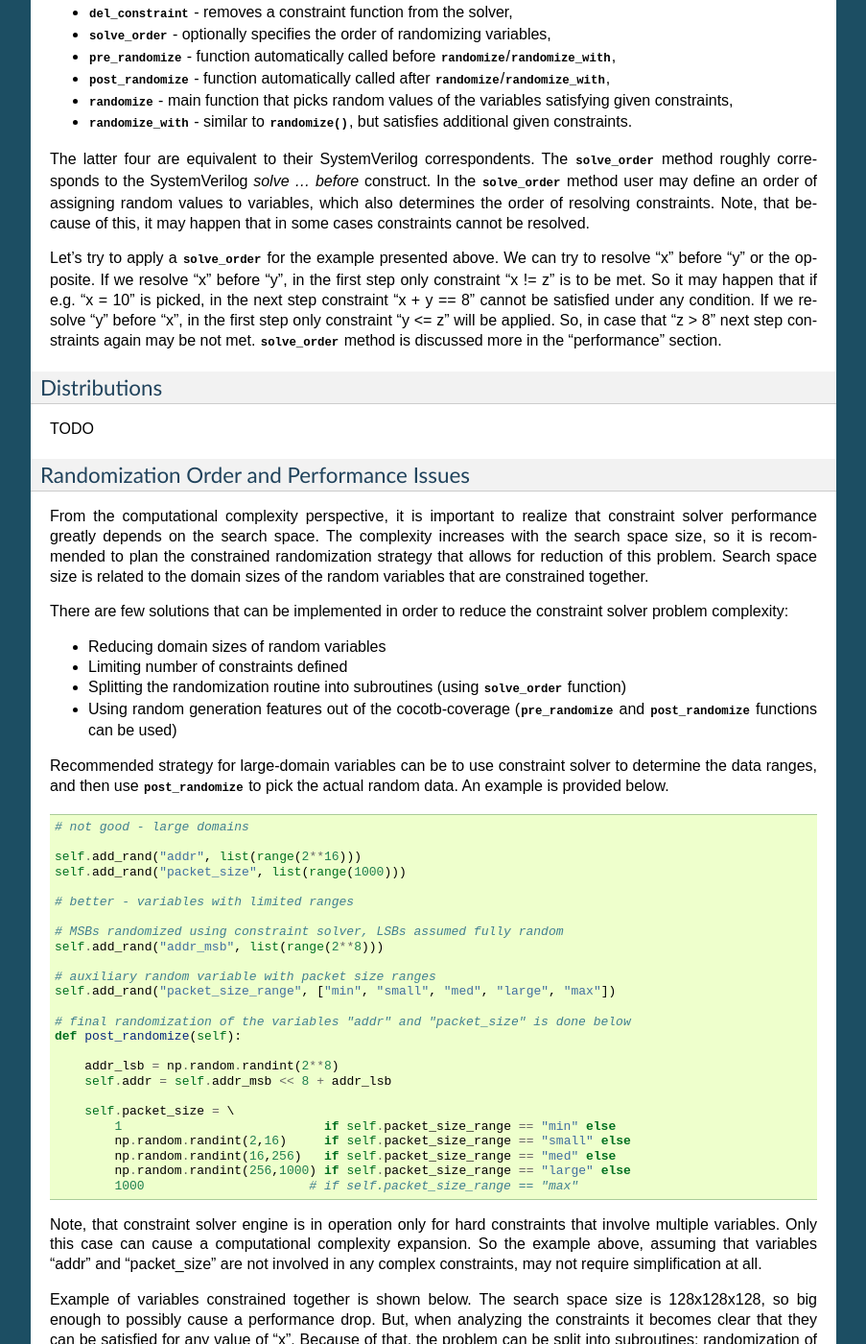
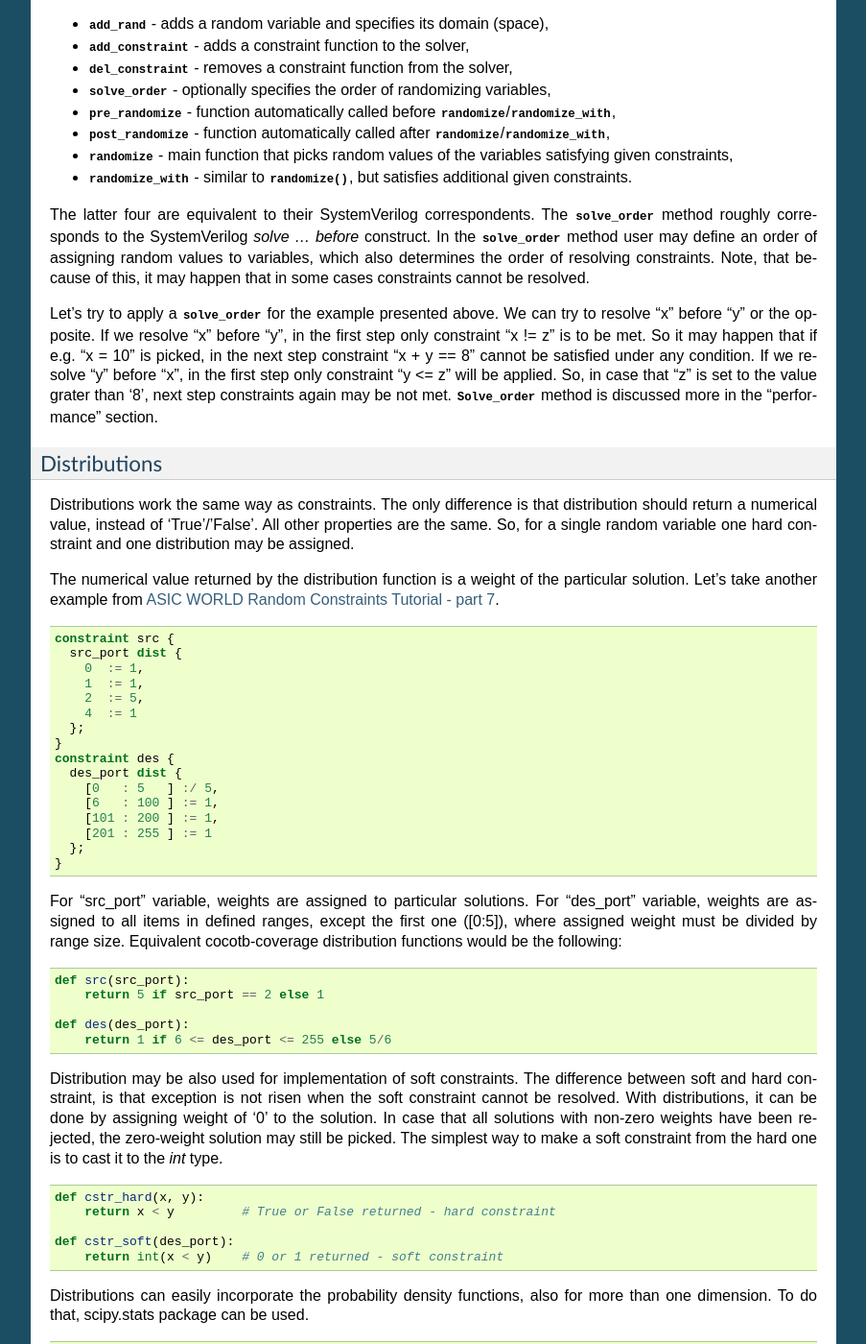
Before and after one commit to mciepluc/cocotb-coverage, a Sphinx documentation site: the page built from documentation/source/tutorials.rst, in a window 1280 px wide and 1400 px high, scrolled down 11250 px. Shown: the whole window at 96% size, without its empty margins (198-1101 px from the left). Built offline with Sphinx 7.4.7, drawn with Linux system fonts in a browser that asks for light colours; formulas are drawn with MathJax 3; some of the changed text lies outside the part shown.

Commit message:
tutorials completed

```diff
--- a/documentation/source/tutorials.rst
+++ b/documentation/source/tutorials.rst
@@ -72,7 +72,7 @@ In cocotb-coverage, the sampling function signature must contains the objects th
 Coverage Section
 ~~~~~~~~~~~~~~~~
 
-`Coverage Section <coverage_section>` is a concept introduced in cocotb-coverage, that allows for separating the coverage code from the testbench code.
+`Coverage_section <coverage_section>` is a concept introduced in cocotb-coverage, that allows for separating the coverage code from the testbench code.
 It allows for packing the coverage primitives in separated blocks of code.
 Below code examples are equivalent.
 
@@ -387,13 +387,13 @@ To make it useful, it is required to use the same trick as for sequences coverag
 Not all concurrent assertions can be translated this way, but for some of them it is possible.
 Of course, sampling event can be delayed as well, which makes things a bit easier.
 
-Let's implement an example of sequence that checks if after 'x' is set, 'y' must be set within 5 cycles.
+Let's implement an example of sequence that checks if after "x" is set, "y" must be set within 5 cycles.
 
 .. code-block:: systemverilog
 
     assert x |-> ##[1:5] y else $error("assertion error");
 
-To do that, we need to create a coroutine that monitors 'x' assertion and stores 'y' values for next 5 cycles.
+To do that, we need to create a coroutine that monitors "x" assertion and stores "y" values for next 5 cycles.
 After that time, the `CoverCheck` can be evaluated.
 
 .. code-block:: python
@@ -441,8 +441,8 @@ Consequently, the top `CoverItem` will contain all defined primitives, and its m
 To make some nodes more important than the others, weights can be used.
 
 Weight is an integer that increases the size of the `CoverItem`.
-For example, by default a `CoverPoint` containing 3 bins will have size of 3.
-When assigning a weight of 2, its size will be equal to 6.
+For example, by default a `CoverPoint` containing 3 bins will have size of '3'.
+When assigning a weight of '2', its size will be equal to '6'.
 Of course, it will also increase sizes of all containers containing this `CoverPoint` and consequently will increase its impact on coverage level.
 
 Please note that coverage primitives are not balanced.
@@ -485,7 +485,7 @@ Attribute "At Least"
 
 The "at least" attribute is used to define how many times a particular bin must be hit to be considered covered.
 Note that a `CoverCross` will work independently from its `CoverPoints <CoverPoint>`.
-E.g. if "at least" attribute (>1) is defined for `CoverPoints <CoverPoint>` only, `CoverCross` coverage may be increasing while `CoverPoints <CoverPoint>` coverage is still 0.
+E.g. if "at least" attribute (> 1) is defined for `CoverPoints <CoverPoint>` only, `CoverCross` coverage may be increasing while `CoverPoints <CoverPoint>` coverage is still '0'.
 
 A simple example below shows usage of "at least" attribute.
 
@@ -520,8 +520,8 @@ Attribute "Injection"
 ~~~~~~~~~~~~~~~~~~~~~
 
 The "injection" attribute is used to describe if more that one bin can be hit at once.
-By default it is set "True", meaning only one bin (first one that matches) can be hit at single sampling event.
-Setting this attribute to "false" allows for matching multiple bins.
+By default it is set 'True', meaning only one bin (first one that matches) can be hit at single sampling event.
+Setting this attribute to 'False' allows for matching multiple bins.
 
 Below example shows the difference in behavior between similar `CoverPoints <CoverPoint>`.
 
@@ -564,9 +564,9 @@ The implemented randomized class should:
 - define random variables using `add_rand` method,
 - define constraints (optionally).
 
-Constraints are arbitrary functions of random (and possibly non-random) class members that return "True"/"False" value.
+Constraints are arbitrary functions of random (and possibly non-random) class members that return 'True'/'False' value.
 
-Let's take an example from `ASIC WORLD Random Constraints Tutorial - part 6 <http://http://www.asic-world.com/systemverilog/random_constraint6.html>`_.
+Let's take an example from `ASIC WORLD Random Constraints Tutorial - part 6 <http://www.asic-world.com/systemverilog/random_constraint6.html>`_.
 
 .. code-block:: systemverilog
 
@@ -608,7 +608,7 @@ Implementing the same functionality in cocotb-coverage is pretty straightforward
             self.add_rand("src_port", list(range(256))) # full 8-bit space
             self.add_rand("des_port", list(range(256))) # full 8-bit space
 
-            # define constraints (divide into two constraints compared to SV example)
+            # define constraints (divide into two functions compared to SV example)
             def c_1(src_port):
                 return src_port in (list(range(0x0A + 1)) + [14, 20])
 
@@ -624,7 +624,7 @@ Implementing the same functionality in cocotb-coverage is pretty straightforward
             print("des port : %0x", self.des_port)
 
 
-Please note, that in this particular example there is no need to define constraints, as domains can be defined straightway:
+Please note, that in this particular example there is no need to define constraints, as domains can be defined such that constraints are already included:
 
 .. code-block:: python
 
@@ -657,7 +660,7 @@ An example of conditional constraint is presented below.
 Constraints Properties
 ~~~~~~~~~~~~~~~~~~~~~~
 
-As already said, in cocotb-coverage constraints are simple functions that return "True"/"False" value.
+As already said, in cocotb-coverage constraints are simple functions that return 'True'/'False' value.
 They are hard constraints, which means that in case they cannot be resolved, an exception is risen.
 It is possible to define constraints that return numerical value.
 They are called distributions and described in a separate section.
@@ -728,14 +731,87 @@ We can try to resolve "x" before "y" or the opposite.
 If we resolve "x" before "y", in the first step only constraint "x != z" is to be met.
 So it may happen that if e.g. "x = 10" is picked, in the next step constraint "x + y == 8" cannot be satisfied under any condition.
 If we resolve "y" before "x", in the first step only constraint "y <= z" will be applied.
-So, in case that "z > 8" next step constraints again may be not met.
-`solve_order` method is discussed more in the "performance" section.
+So, in case that "z" is set to the value grater than '8', next step constraints again may be not met.
+`Solve_order <solve_order>` method is discussed more in the "performance" section.
 
 
 Distributions
 -------------
 
-TODO
+Distributions work the same way as constraints.
+The only difference is that distribution should return a numerical value, instead of 'True'/'False'.
+All other properties are the same.
+So, for a single random variable one hard constraint and one distribution may be assigned.
+
+The numerical value returned by the distribution function is a weight of the particular solution.
+Let's take another example from `ASIC WORLD Random Constraints Tutorial - part 7 <http://www.asic-world.com/systemverilog/random_constraint7.html>`_.
+
+.. code-block:: systemverilog
+
+    constraint src {
+      src_port dist {
+        0  := 1,
+        1  := 1,
+        2  := 5,
+        4  := 1
+      };
+    }
+    constraint des {
+      des_port dist {
+        [0   : 5   ] :/ 5,
+        [6   : 100 ] := 1,
+        [101 : 200 ] := 1,
+        [201 : 255 ] := 1
+      };
+    }
+
+For "src_port" variable, weights are assigned to particular solutions.
+For "des_port" variable, weights are assigned to all items in defined ranges, except the first one ([0:5]), where assigned weight must be divided by range size.
+Equivalent cocotb-coverage distribution functions would be the following:
+
+.. code-block:: python
+
+    def src(src_port):
+        return 5 if src_port == 2 else 1
+
+    def des(des_port):
+        return 1 if 6 <= des_port <= 255 else 5/6
+
+Distribution may be also used for implementation of soft constraints.
+The difference between soft and hard constraint, is that exception is not risen when the soft constraint cannot be resolved.
+With distributions, it can be done by assigning weight of '0' to the solution.
+In case that all solutions with non-zero weights have been rejected, the zero-weight solution may still be picked.
+The simplest way to make a soft constraint from the hard one is to cast it to the *int* type.
+
+.. code-block:: python
+
+    def cstr_hard(x, y):
+        return x < y         # True or False returned - hard constraint
+
+    def cstr_soft(des_port):
+        return int(x < y)    # 0 or 1 returned - soft constraint
+
+
+Distributions can easily incorporate the probability density functions, also for more than one dimension.
+To do that, scipy.stats package can be used.
+
+.. code-block:: python
+
+  import scipy.stats
+
+    ...
+
+    self.add_rand(x, list(range(100)))
+    self.add_rand(y, list(range(100)))
+
+    # definition of the probability distribution and parameters
+    self.rv = scipy.stats.multivariate_normal([40, 60], [[20, 10], [10, 50]])
+
+    # definition of the cocotb-coverage distribution - simple call of the probability density function (PDF)
+    def dist_multivariate_normal(x, y):
+        return self.rv.pdf(x, y)
+
+    self.add_constraint(dist_multivariate_normal)
 
 
 
@@ -808,7 +884,7 @@ That reduces the search space to 128 + 128x128.
     # randomize "x" first, then "y" and "z"
     self.solve_order('x', ['y', 'z'])
 
-Note that in this particular example, the different randomization order ("y" and "z" before "x") cannot be used, because in case that "y"=0 is picked, first constraint cannot be met.
+Note that in this particular example, the different randomization order ("y" and "z" before "x") cannot be used, because in case that "y = 0" is picked, first constraint cannot be met.
 
 The same rules as above are valid for distributions.
 
@@ -844,7 +920,7 @@ In the given example, 10 randomizations are required to fully cover the *CdtgRan
 
 .. code-block:: python
 
-    covered = [] #list to store already covered data
+    covered = [] # list to store already covered data
 
     class CdtgRandomized(crv.Randomized):
 
@@ -852,7 +928,8 @@ In the given example, 10 randomizations are required to fully cover the *CdtgRan
             crv.Randomized.__init__(self)
             self.x = 0
             self.add_rand("x", list(range(10)))
-            self.add_constraint(lambda x : x not in covered) # do not pick items from the list
+            # define hard constraint - do not pick items from the "covered" list
+            self.add_constraint(lambda x : x not in covered)
 
     @coverage.CoverPoint("top.cdtg_coverage", xf = lambda obj : obj.x, bins = list(range(10)))
     def sample_coverage(obj):
```
Also changed, not shown: other parts of documentation/source/tutorials.rst (+6 -3 lines).
